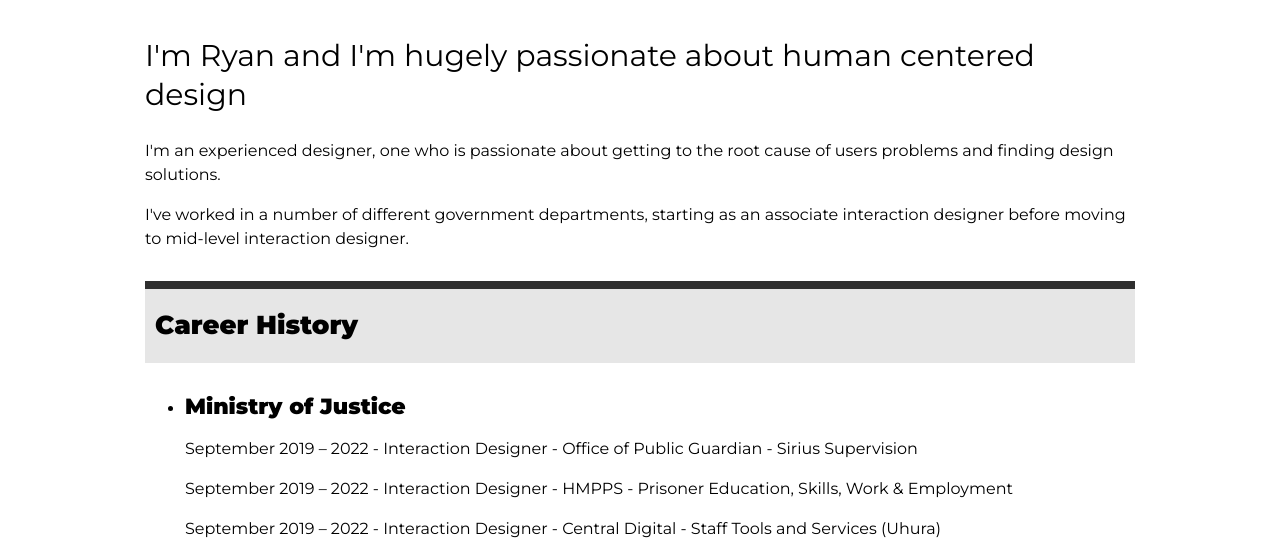
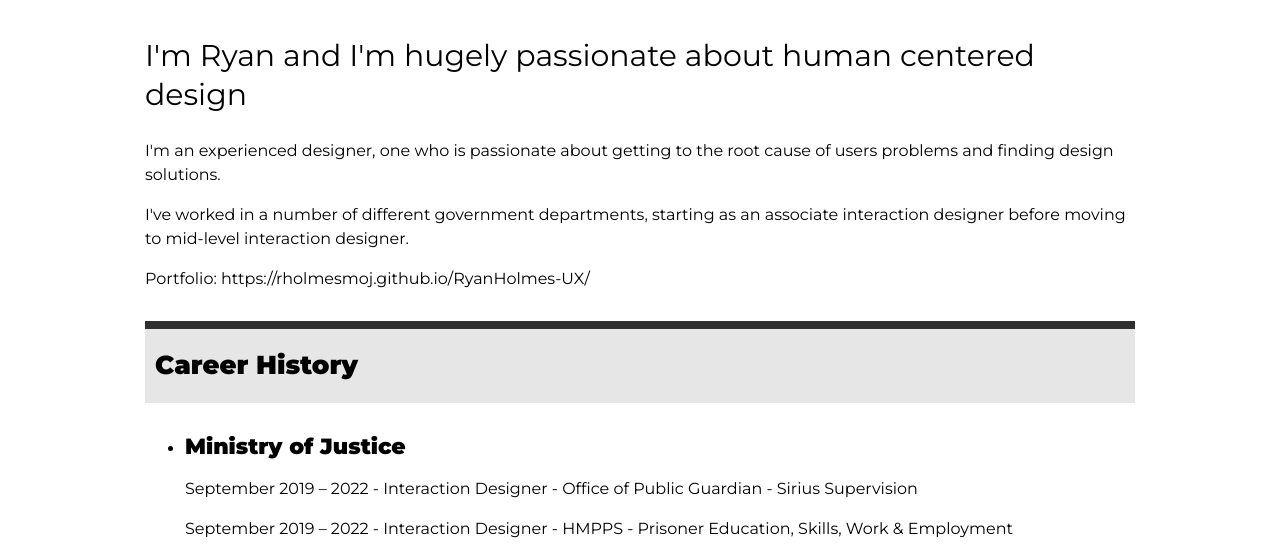
Before and after one commit to RholmesMOJ/RyanHolmes-UX, a website: page cv.html in a window 1280 px wide. Shown: the part 247-800 px from the top of the page. Drawn offline with Linux system fonts and the light colour scheme.

Commit message:
portfolio upload

```diff
--- a/cv.html
+++ b/cv.html
@@ -27,7 +27,7 @@
 
 	  <p>I've worked in a number of different government departments, starting as an associate interaction designer before moving to mid-level interaction designer. </p>
 
-	  <p></p>
+	  <p>Portfolio: https://rholmesmoj.github.io/RyanHolmes-UX/</p>
 
 	<h3 class="cv-heading">Career History</h3>
 	<ul>
```
Also changed, not shown: 1 other file.
